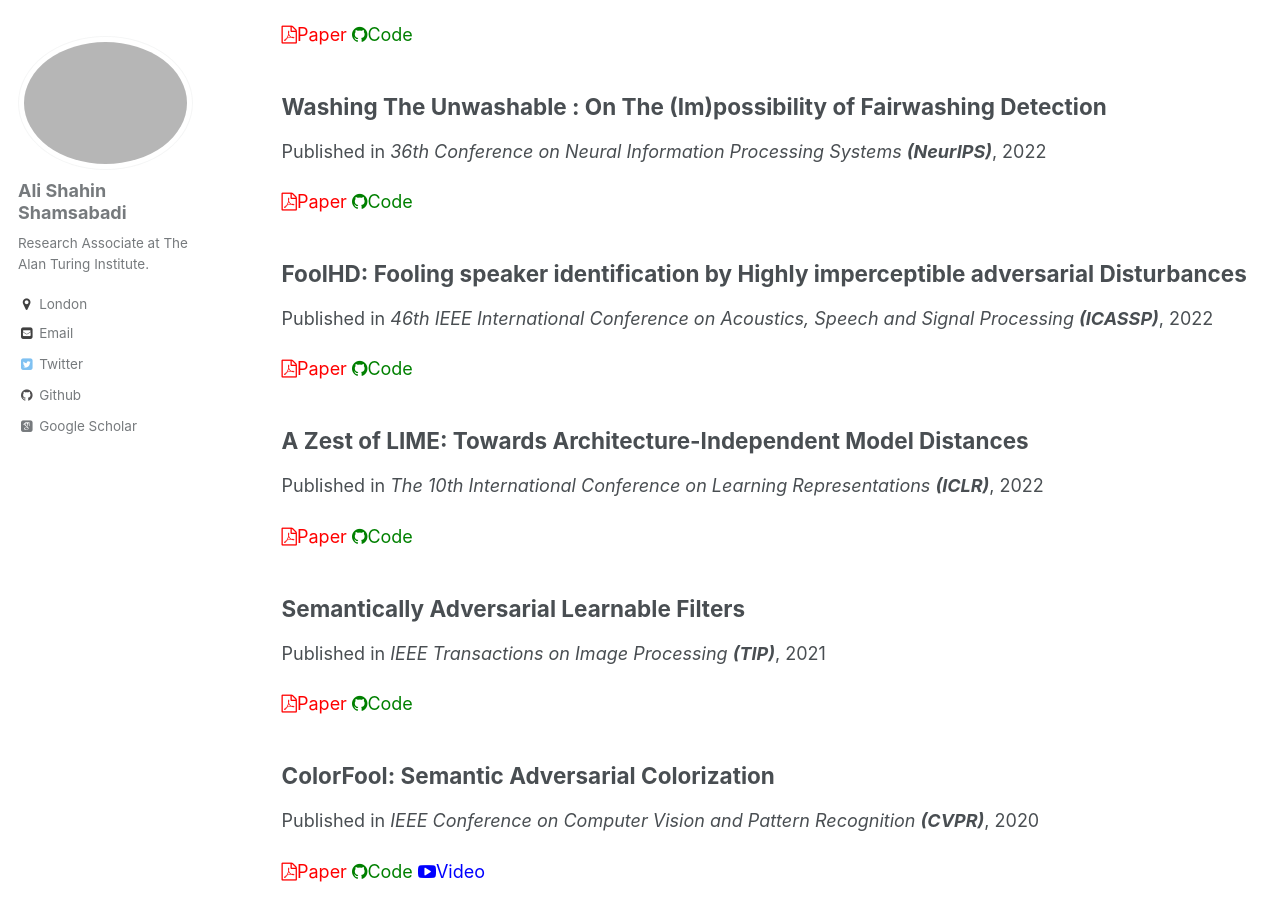
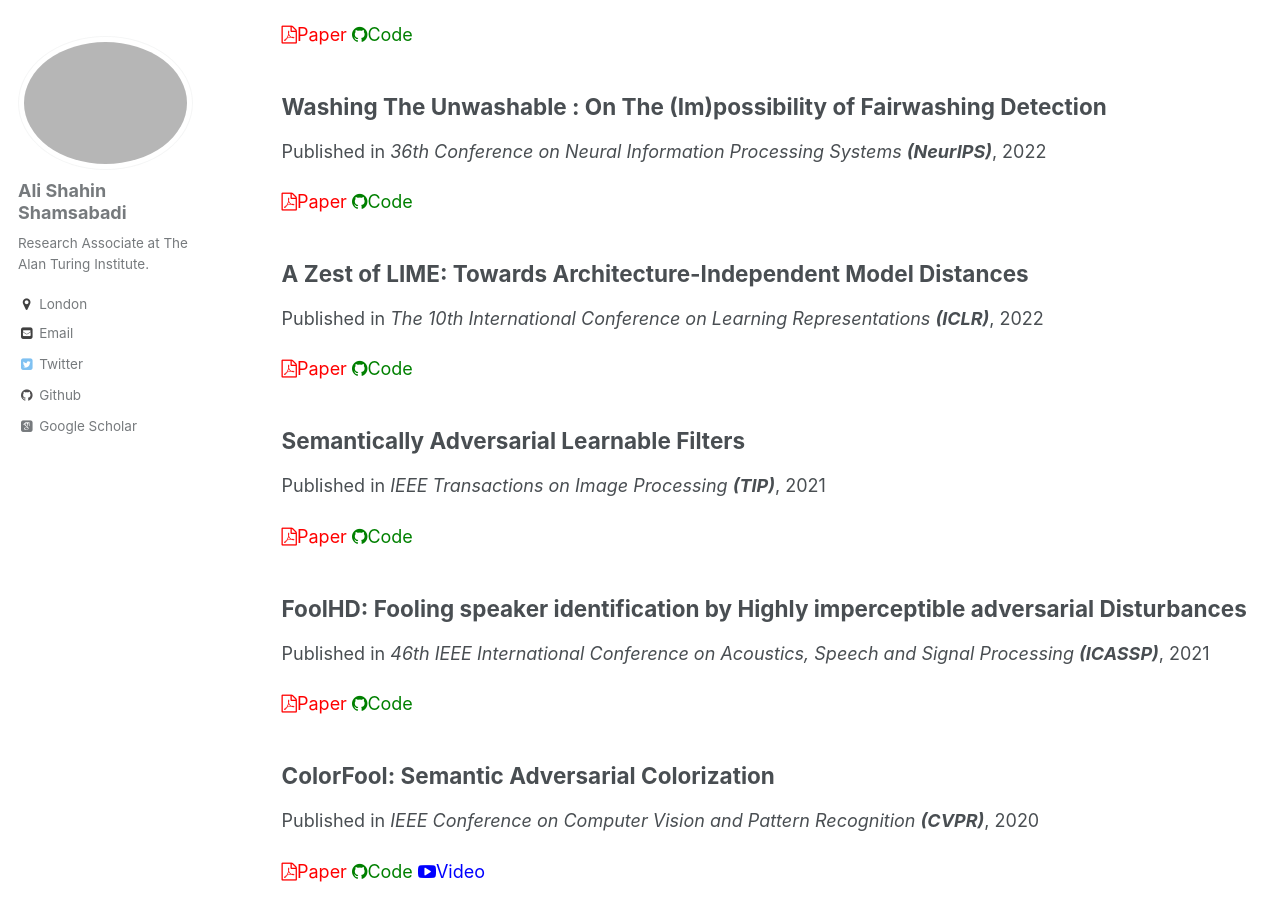
Before and after one commit to AliShahin/AliShahin.github.io, a Jekyll site: the page built from _pages/publications.md, in a window 1280 px wide and 900 px high, scrolled down 813 px. Built offline with Jekyll 4.4.1, drawn with Linux system fonts in a browser that asks for light colours; some web fonts are replaced.

Commit message:
Update 2021-05-01_FoolHD.md

```diff
--- a/_publications/2021-05-01_FoolHD.md
+++ b/_publications/2021-05-01_FoolHD.md
@@ -2,6 +2,6 @@
 title: "FoolHD: Fooling speaker identification by Highly imperceptible adversarial Disturbances"
 collection: publications
 excerpt: '<i class="fa fa-file-pdf-o" style="color:red"></i>[<font color="red">Paper</font>](https://arxiv.org/pdf/2011.08483.pdf) <i class="fa fa-github" style="color:green"></i>[<font color="green">Code</font>](https://fsepteixeira.github.io/FoolHD/)'
-date: 2022-12-01
+date: 2021-05-01
 venue: '46th IEEE International Conference on Acoustics, Speech and Signal Processing <b> (ICASSP)</b>'
 ---
```
